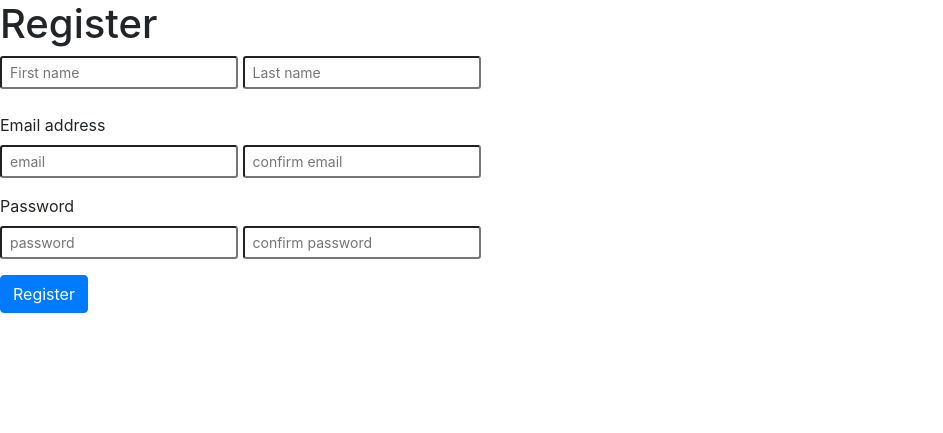
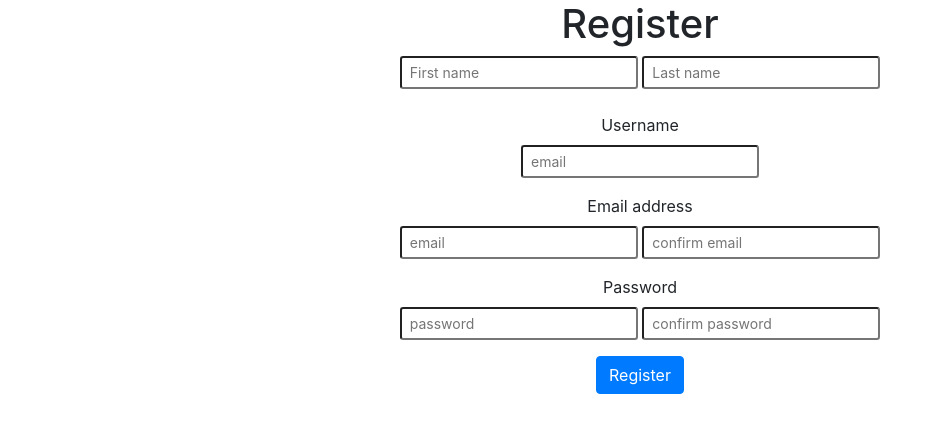
Before and after one commit to takiarochelle/Travel-project, a Flask app: page /register in a window 1280 px wide. Shown: the top 433 px of the page, without its empty margins (0-943 px from the left). Run offline with Flask 2, Linux system fonts and the light colour scheme; some libraries are stand-ins or nearby versions.

Commit message:
Added ability for users to create trips

```diff
--- a/model.py
+++ b/model.py
@@ -10,8 +10,10 @@ class User(db.Model):
     user_id = db.Column(db.Integer, autoincrement=True, primary_key=True)
     fname = db.Column(db.String(50), nullable=False)
     lname = db.Column(db.String(50), nullable=False)
+    username = db.Column(db.String(12), nullable=False, unique=True)
     email = db.Column(db.String(50), nullable=False, unique=True)
     password = db.Column(db.String(12), nullable=False)
+    image_file = db.Column(db.String(60), nullable=False, default='default.jpg')
 
 
     def __repr__(self):
--- a/server.py
+++ b/server.py
@@ -3,7 +3,8 @@ from flask import Flask, redirect, request, render_template, session, url_for, f
 from flask_debugtoolbar import DebugToolbarExtension
 from jinja2 import StrictUndefined
 from model import User, Trip, Place, UserTrip, connect_to_db, db
-
+from datetime import datetime
+import config
 
 app = Flask(__name__)
 app.jinja_env.undefined = StrictUndefined
@@ -11,6 +12,7 @@ app.jinja_env.auto_reload = True
 app.config['DEBUG_TB_INTERCEPT_REDIRECTS'] = False
 
 app.config['SECRET_KEY'] = os.environ['SECRET_KEY']
+YOUR_API_KEY = config.YOUR_API_KEY
 
 @app.route('/')
 def index():
@@ -37,7 +39,7 @@ def validate_login():
 
     if valid_user:
         session['email'] = email
-        return redirect(url_for('user_profile'))
+        return redirect(url_for('user_profile', username=valid_user.username))
     else:
         flash('Email or password is incorrect')
         return redirect(url_for('login'))
@@ -60,15 +62,17 @@ def validate_new_user():
     password = request.form.get('reg-password')
     confirm_email = request.form.get('confirm-email')
     confirm_password = request.form.get('confirm-password')
+    username = request.form.get('reg-username')
 
-    user = User.query.filter_by(email=email).first()
+    user_by_email = User.query.filter_by(email=email).first()
+    user_by_username = User.query.filter_by(username=username).first()
 
     if email != confirm_email or password != confirm_password:
         flash('Email or password do not match')
         return redirect('/register')
 
-    elif user:
-        flash('Email is already taken')
+    elif user_by_email or user_by_username:
+        flash('Email or username is already taken')
         return redirect('/register')
 
     else:
@@ -76,18 +80,19 @@ def validate_new_user():
         new_user = User(fname=fname,
                         lname=lname,
                         email=email,
-                        password=password)
+                        password=password,
+                        username=username)
 
         db.session.add(new_user)
         db.session.commit()
 
     session['email'] = email
 
-    return redirect(url_for('user_profile'))
+    return redirect(url_for('user_profile', username=username))
 
 
-@app.route('/profile')
-def user_profile():
+@app.route('/profile/<username>')
+def user_profile(username):
     """Display user's profile page"""
 
     email = session.get('email')
@@ -95,13 +100,29 @@ def user_profile():
     user_fname = user.fname
     created_trips = user.created_trips
     other_trips = user.trips
+    profile_image = user.image_file
 
-    return render_template('profile.html', fname=user_fname, created_trips=created_trips, other_trips=other_trips)
+    return render_template('profile.html',
+                            fname=user_fname,
+                            created_trips=created_trips,
+                            other_trips=other_trips,
+                            username=username,
+                            profile_image=profile_image)
 
 
-@app.route('/trip-name-page')
-def trip_itinerary():
-    pass
+@app.route('/<trip_name>_<trip_id>')
+def trip_itinerary(trip_name, trip_id):
+
+    email = session.get('email')
+    user = User.query.filter_by(email=email).first()
+    trip = Trip.query.filter_by(trip_id=trip_id).first()
+
+    return render_template('itinerary.html',
+                            YOUR_API_KEY,
+                            trip_name=trip_name,
+                            trip_id=trip_id,
+                            start_date=trip.start_date,
+                            end_date=trip.end_date)
 
 
 @app.route('/add-trip')
@@ -120,6 +141,9 @@ def validate_trip():
     start_date = request.form.get('start-date')
     end_date = request.form.get('end-date')
 
+    start_date = datetime.strptime(start_date, "%m/%d/%Y")
+    end_date = datetime.strptime(end_date, "%m/%d/%Y")
+
     new_trip = Trip(creator_id=user.user_id,
                     trip_name=trip_name,
                     start_date=start_date,
@@ -129,8 +153,12 @@ def validate_trip():
 
     db.session.commit()
 
-    return redirect(url_for('user_profile')) # Want this to go to trip page
-
+    return redirect(url_for('itinerary.html',
+                            YOUR_API_KEY,
+                            trip_id=new_trip.trip_id,
+                            trip_name=trip_name,
+                            start_date=start_date,
+                            end_date=end_date))
 
 if __name__ == "__main__":
     app.debug = True
--- a/static/styles.css
+++ b/static/styles.css
@@ -18,7 +18,30 @@
     box-shadow: 0 5px 8px 0 rgba(0,0,0,0.2);
 }
 */
-#created-trips {
+
+body {
+    text-align: center;
+}
+
+.page-wrap {
+    width: 960px;
+    margin: 0 auto;
+}
+
+#list-group {
+    display: inline-block;
     height: 200px;
     width: 30%;
 }
+
+#map {
+    height: 500px;
+    width: 500px;
+}
+
+#carouselExampleControls {
+    display: block;
+    margin-left: auto;
+    margin-right: auto;
+    width: 100%;
+}
--- a/templates/add_trip.html
+++ b/templates/add_trip.html
@@ -11,10 +11,10 @@
         <input type="text" name="trip-name">
         <br>
         Start date <br>
-        <input type="text" name="start-date" placeholder="ex. 12-October-2018">
+        <input type="text" name="start-date" placeholder="ex. 10/31/2018">
         <br>
         End date <br>
-        <input type="text" name="end-date" placeholder="ex. 12-October-2018">
+        <input type="text" name="end-date" placeholder="ex. 10/31/2018">
         <br>
         <span class="modal-Btns">
             <input type="submit" name="Submit">
--- a/templates/base.html
+++ b/templates/base.html
@@ -8,6 +8,7 @@
 <body>
 
     {%  block content %}
+    <div class="page-wrap">
 
         <div class="container">
             {% for message in get_flashed_messages() %}
@@ -20,7 +21,10 @@
             {% block page_content %}{% endblock %}
         </div>
 
+    </div>
+
     {% endblock %}
+
 
 </body>
 </html>
--- a/templates/login.html
+++ b/templates/login.html
@@ -6,15 +6,18 @@
 
     <h1>Login</h1>
     <form action="/validate-login" method="post">
+
         <div class="form-group">
             <label for="exampleInputEmail1">Email address</label>
             <input type="email" class="form-control-sm" id="exampleInputEmail1" aria-describedby="emailHelp" placeholder="Enter email" name="email" required>
         </div>
+
         <div class="form-group">
             <label for="exampleInputPassword1">Password</label>
             <input type="password" class="form-control-sm" id="exampleInputPassword1" placeholder="Password" name="password" required>
         </div>
         <button type="submit" class="btn btn-primary submit-login">Submit</button>
+
     </form>
 
 {% endblock %}
--- a/templates/register.html
+++ b/templates/register.html
@@ -15,6 +15,10 @@
       </div>
       <br>
       <div class="form-group">
+        <label for="exampleInputEmail1">Username</label> <br>
+        <input type="username" class="form-control-sm" id="exampleInputEmail1" aria-describedby="emailHelp" placeholder="email" name="reg-username" required>
+      </div>
+      <div class="form-group">
         <label for="exampleInputEmail1">Email address</label> <br>
         <input type="email" class="form-control-sm" id="exampleInputEmail1" aria-describedby="emailHelp" placeholder="email" name="reg-email" required>
         <input type="email" class="form-control-sm" id="exampleInputEmail1" aria-describedby="emailHelp" placeholder="confirm email" name="confirm-email" required>
```
Also changed, not shown: templates/index.html (+19 -0 lines), templates/itinerary.html (+33 -0 lines), templates/profile.html (+18 -22 lines), 1 other file. Lines whose indentation alone changed are shown as unchanged.
